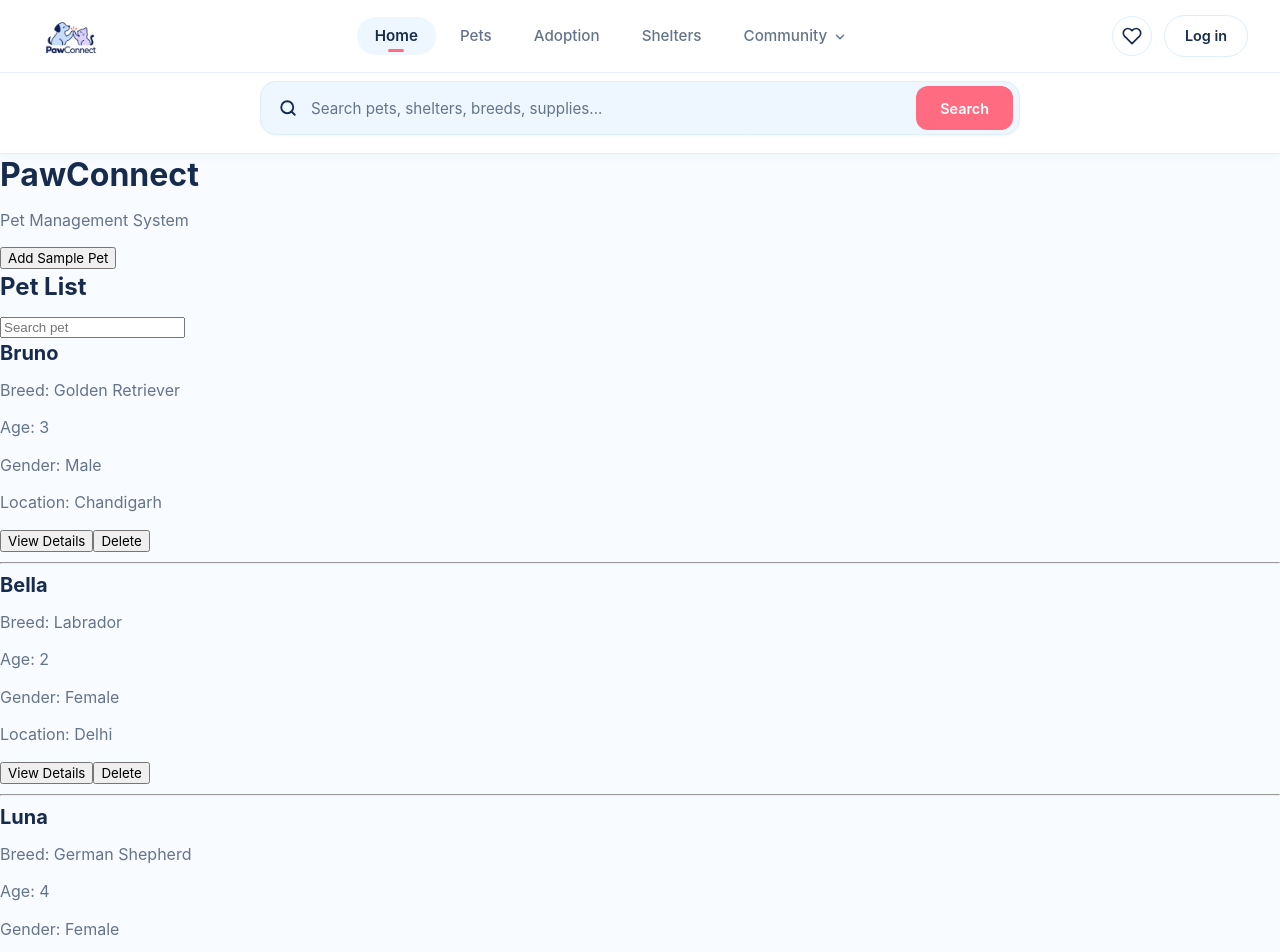
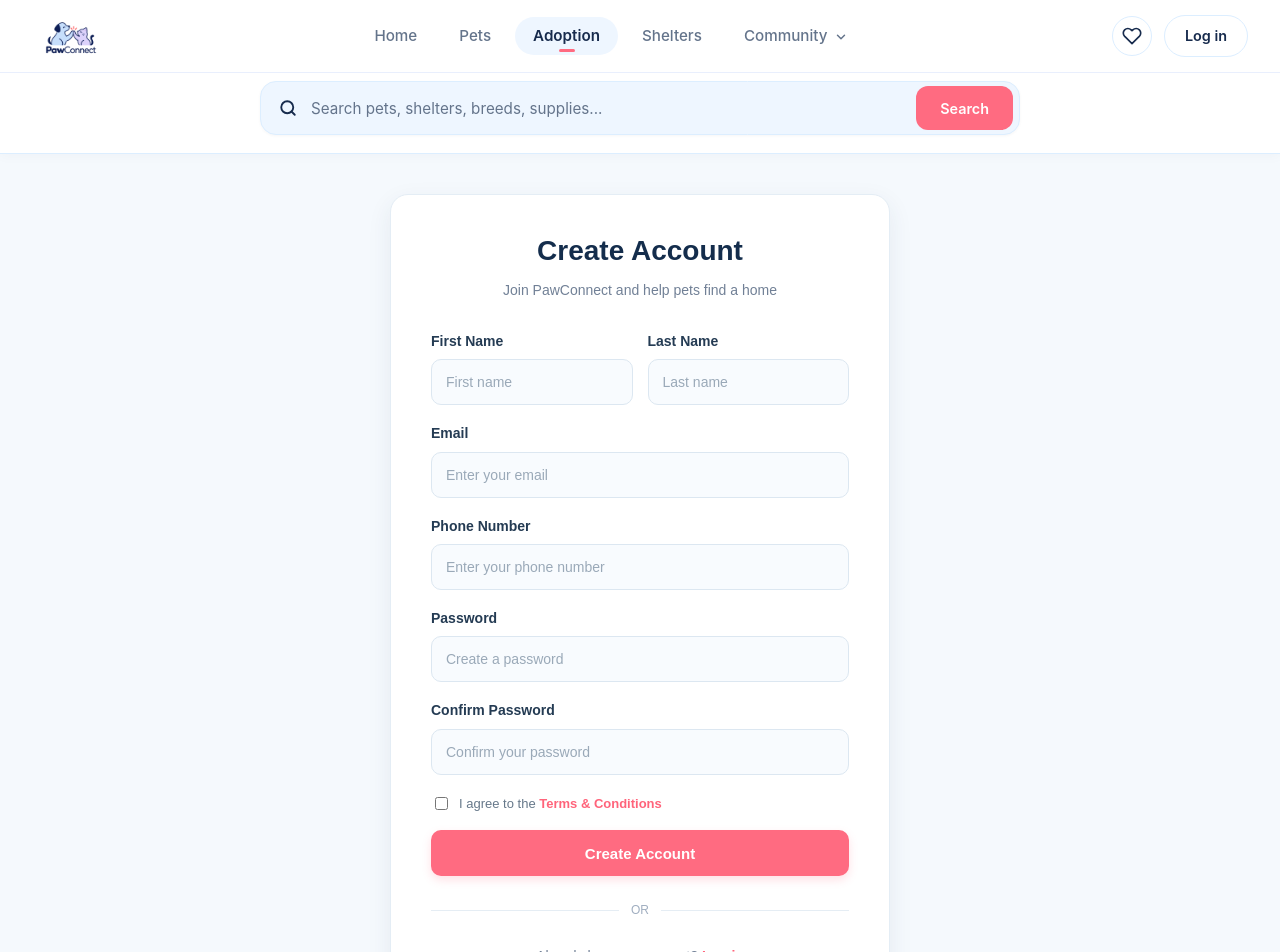
Before and after one commit to Reva-Shukla/PawConnect, a React (Vite) app: page /adoption/register in a window 1280 px wide. Before the commit this address led to /. Shown: the top 952 px of the page. Built offline with nearby package versions, Linux system fonts and the light colour scheme.

Commit message:
Add adoption register page

```diff
--- a/src/App.jsx
+++ b/src/App.jsx
@@ -17,6 +17,7 @@ import petData from './pages/pets/petData'
 import ShelterDashboard from './pages/shelter/ShelterDashboard'
 import RescueRequest from './pages/shelter/RescueRequest'
 import Login from './pages/adoption/Login'
+import Register from './pages/adoption/Register'
 
 // Temporary Adoption Placeholder
 const AdoptionPlaceholder = () => (
@@ -78,6 +79,10 @@ function App() {
             <Route
               path="/adoption/login"
               element={<Login />}
+            />
+            <Route
+              path="/adoption/register"
+              element={<Register />}
             />
 
             {/* =========================
--- a/src/pages/adoption/Login.jsx
+++ b/src/pages/adoption/Login.jsx
@@ -1,3 +1,4 @@
+import { NavLink } from "react-router-dom";
 import "./login.css";
 
 function Login() {
@@ -52,8 +53,8 @@ function Login() {
         </div>
 
         <p className="signup-text">
-          Don't have an account?{" "}
-          <a href="#">Create Account</a>
+        Don't have an account?{" "}
+        <NavLink to="/adoption/register">Create Account</NavLink>
         </p>
 
       </div>
--- /dev/null
+++ b/src/pages/adoption/Register.css
@@ -0,0 +1,191 @@
+.register-page {
+  min-height: 100vh;
+  width: 100%;
+  display: flex;
+  justify-content: center;
+  align-items: center;
+  background: #f5f9fd;
+  font-family: Arial, Helvetica, sans-serif;
+  padding: 40px 20px;
+  box-sizing: border-box;
+}
+
+.register-card {
+  width: 100%;
+  max-width: 500px;
+  background: #ffffff;
+  padding: 38px 40px;
+  border-radius: 18px;
+  border: 1px solid #e4edf5;
+  box-shadow: 0 8px 25px rgba(35, 61, 90, 0.08);
+  box-sizing: border-box;
+}
+
+.register-header {
+  text-align: center;
+  margin-bottom: 28px;
+}
+
+.register-header h1 {
+  margin: 0 0 10px;
+  color: #142d4c;
+  font-size: 28px;
+  font-weight: 700;
+}
+
+.register-header p {
+  margin: 0;
+  color: #718096;
+  font-size: 14px;
+}
+
+.register-form {
+  display: flex;
+  flex-direction: column;
+  gap: 17px;
+}
+
+.register-row {
+  display: grid;
+  grid-template-columns: 1fr 1fr;
+  gap: 15px;
+}
+
+.input-group {
+  display: flex;
+  flex-direction: column;
+  gap: 7px;
+}
+
+.input-group label {
+  color: #243b53;
+  font-size: 14px;
+  font-weight: 600;
+}
+
+.input-group input {
+  width: 100%;
+  height: 46px;
+  padding: 0 14px;
+  border: 1px solid #dce7f1;
+  border-radius: 10px;
+  background: #f8fbfe;
+  color: #243b53;
+  font-size: 14px;
+  outline: none;
+  box-sizing: border-box;
+  transition: all 0.2s ease;
+}
+
+.input-group input::placeholder {
+  color: #9aa9b8;
+}
+
+.input-group input:focus {
+  border-color: #8eb8df;
+  background: #ffffff;
+  box-shadow: 0 0 0 3px rgba(142, 184, 223, 0.15);
+}
+
+.terms-checkbox {
+  display: flex;
+  align-items: flex-start;
+  gap: 8px;
+  color: #66788a;
+  font-size: 13px;
+  line-height: 1.5;
+  margin-top: 2px;
+}
+
+.terms-checkbox input {
+  margin-top: 3px;
+  accent-color: #ff6b81;
+  cursor: pointer;
+}
+
+.terms-checkbox a {
+  color: #ff647b;
+  text-decoration: none;
+  font-weight: 600;
+}
+
+.terms-checkbox a:hover {
+  text-decoration: underline;
+}
+
+.register-button {
+  width: 100%;
+  height: 46px;
+  border: none;
+  border-radius: 10px;
+  background: #ff6b81;
+  color: #ffffff;
+  font-size: 15px;
+  font-weight: 600;
+  cursor: pointer;
+  transition: all 0.2s ease;
+  box-shadow: 0 4px 10px rgba(255, 107, 129, 0.2);
+}
+
+.register-button:hover {
+  background: #f45b73;
+  transform: translateY(-1px);
+  box-shadow: 0 6px 14px rgba(255, 107, 129, 0.25);
+}
+
+.register-button:active {
+  transform: translateY(0);
+}
+
+.register-divider {
+  display: flex;
+  align-items: center;
+  gap: 12px;
+  margin: 25px 0;
+  color: #a0aec0;
+  font-size: 12px;
+}
+
+.register-divider::before,
+.register-divider::after {
+  content: "";
+  flex: 1;
+  height: 1px;
+  background: #e5edf4;
+}
+
+.login-text {
+  text-align: center;
+  margin: 0;
+  color: #718096;
+  font-size: 14px;
+}
+
+.login-text a {
+  color: #ff647b;
+  text-decoration: none;
+  font-weight: 600;
+}
+
+.login-text a:hover {
+  text-decoration: underline;
+}
+
+@media (max-width: 550px) {
+  .register-page {
+    padding: 20px;
+  }
+
+  .register-card {
+    padding: 30px 24px;
+  }
+
+  .register-row {
+    grid-template-columns: 1fr;
+    gap: 17px;
+  }
+
+  .register-header h1 {
+    font-size: 25px;
+  }
+}
--- a/src/pages/adoption/Register.jsx
+++ b/src/pages/adoption/Register.jsx
@@ -0,0 +1,98 @@
+import "./register.css";
+
+function Register() {
+  return (
+    <div className="register-page">
+      <div className="register-card">
+
+        <div className="register-header">
+          <h1>Create Account</h1>
+          <p>Join PawConnect and help pets find a home</p>
+        </div>
+
+        <form className="register-form">
+
+          <div className="register-row">
+            <div className="input-group">
+              <label>First Name</label>
+              <input
+                type="text"
+                placeholder="First name"
+                required
+              />
+            </div>
+
+            <div className="input-group">
+              <label>Last Name</label>
+              <input
+                type="text"
+                placeholder="Last name"
+                required
+              />
+            </div>
+          </div>
+
+          <div className="input-group">
+            <label>Email</label>
+            <input
+              type="email"
+              placeholder="Enter your email"
+              required
+            />
+          </div>
+
+          <div className="input-group">
+            <label>Phone Number</label>
+            <input
+              type="tel"
+              placeholder="Enter your phone number"
+              required
+            />
+          </div>
+
+          <div className="input-group">
+            <label>Password</label>
+            <input
+              type="password"
+              placeholder="Create a password"
+              required
+            />
+          </div>
+
+          <div className="input-group">
+            <label>Confirm Password</label>
+            <input
+              type="password"
+              placeholder="Confirm your password"
+              required
+            />
+          </div>
+
+          <label className="terms-checkbox">
+            <input type="checkbox" required />
+            <span>
+              I agree to the <a href="#">Terms & Conditions</a>
+            </span>
+          </label>
+
+          <button type="submit" className="register-button">
+            Create Account
+          </button>
+
+        </form>
+
+        <div className="register-divider">
+          <span>OR</span>
+        </div>
+
+        <p className="login-text">
+          Already have an account?{" "}
+          <a href="/adoption/login">Log in</a>
+        </p>
+
+      </div>
+    </div>
+  );
+}
+
+export default Register;
```
